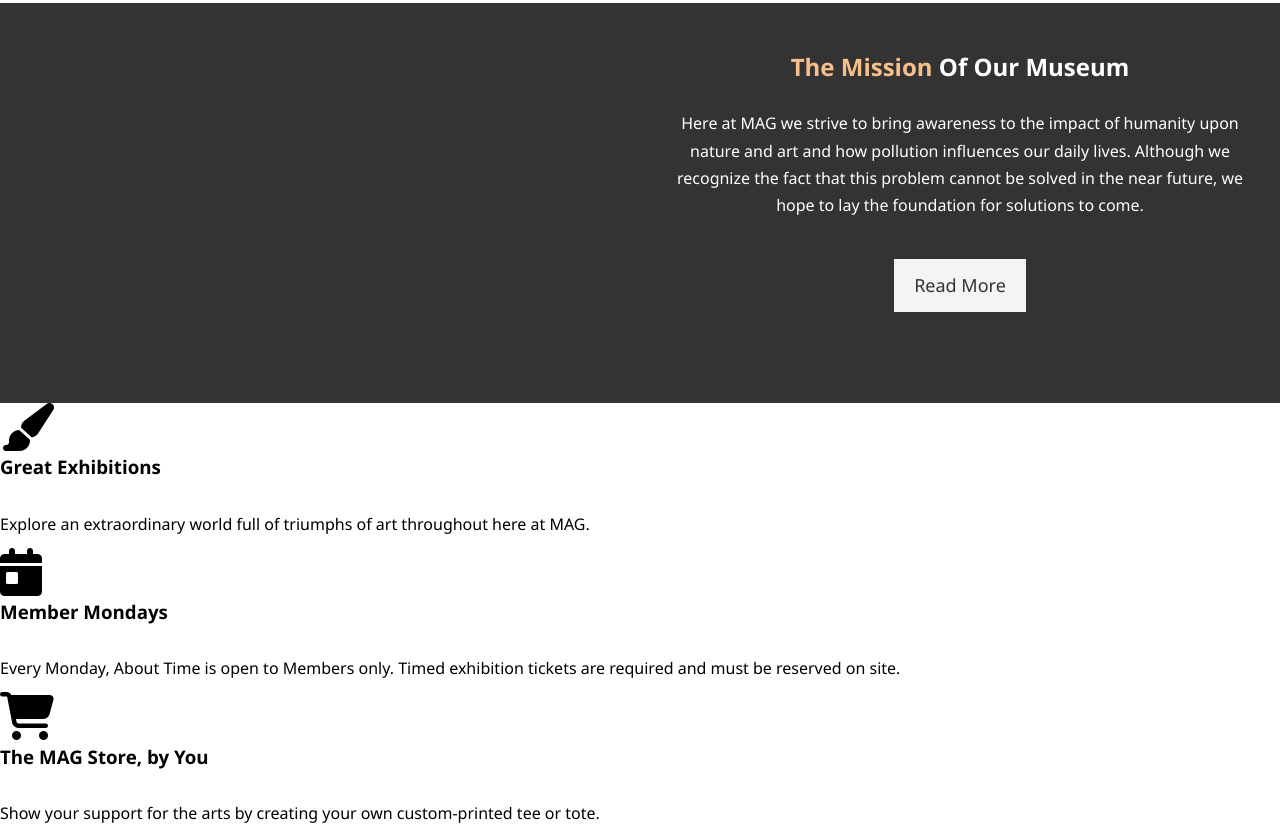
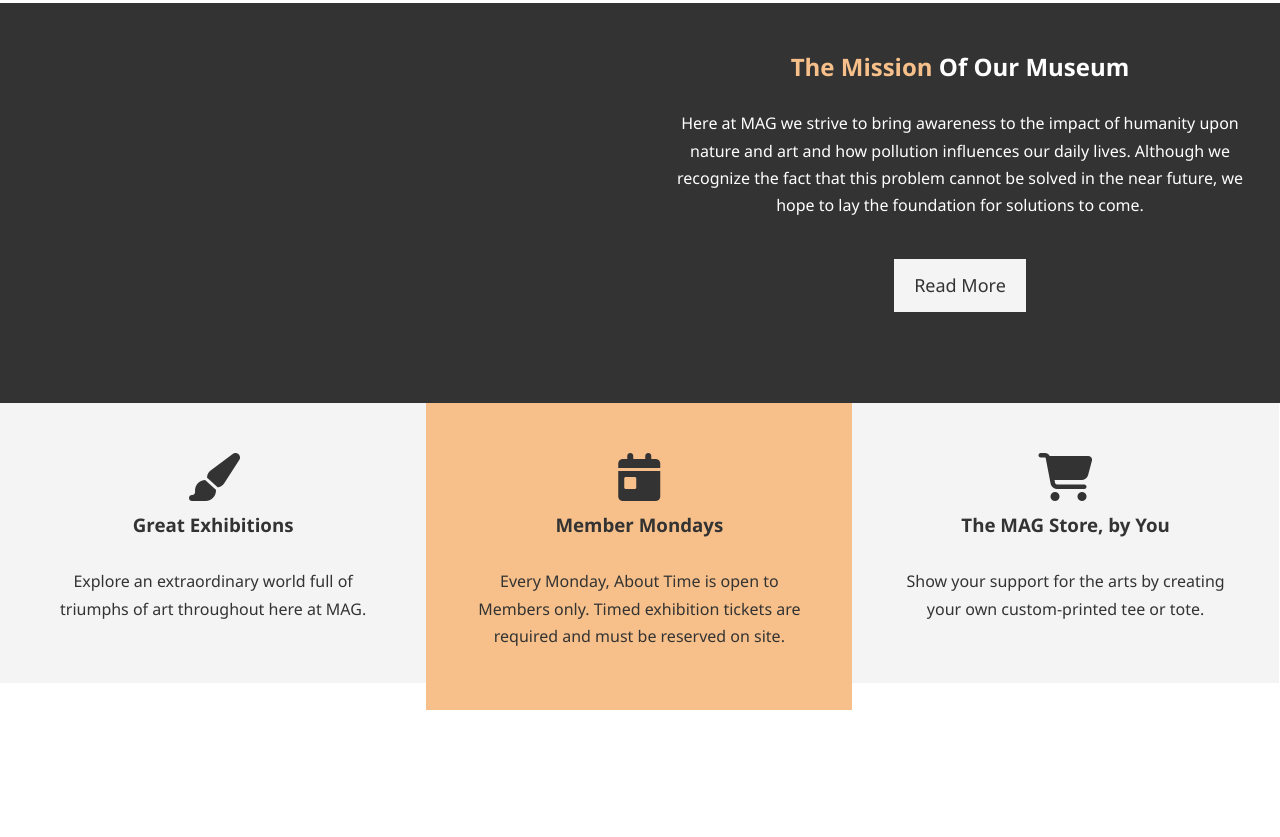
Before and after one commit to alexbtnr/Museum-AG, a plain HTML site: page index.html in a window 1280 px wide. Shown: the part 664-1501 px from the top of the page. After the commit the page ends 1374 px from the top, so only its background shows below. Drawn offline with Linux system fonts and the light colour scheme.

Commit message:
Added css for the features area

```diff
--- a/css/style.css
+++ b/css/style.css
@@ -74,8 +74,8 @@ p {
 }
 
 .bg-primary {
-  background: #333;
-  color: #f7c08a;
+  background: #f7c08a;
+  color: #333;
 }
 
 /* Navbar */
@@ -162,3 +162,15 @@ p {
 #home-info .info-content p {
   padding-bottom: 30px;
 }
+
+/* Features */
+.box {
+  float: left;
+  width: 33.3%;
+  padding: 50px;
+  text-align: center;
+}
+
+.box i {
+  margin-bottom: 10px;
+}
--- a/index.html
+++ b/index.html
@@ -57,7 +57,7 @@
     </section>
 
     <section id="features">
-      <div class="box">
+      <div class="box bg-light">
         <i class="fas fa-paint-brush fa-3x"></i>
         <h3>Great Exhibitions</h3>
         <p>
@@ -65,7 +65,7 @@
           at MAG.
         </p>
       </div>
-      <div class="box">
+      <div class="box bg-primary">
         <i class="fas fa-calendar-day fa-3x"></i>
         <h3>Member Mondays</h3>
         <p>
@@ -73,7 +73,7 @@
           tickets are required and must be reserved on site.
         </p>
       </div>
-      <div class="box">
+      <div class="box bg-light">
         <i class="fas fa-shopping-cart fa-3x"></i>
         <h3>The MAG Store, by You</h3>
         <p>
```
